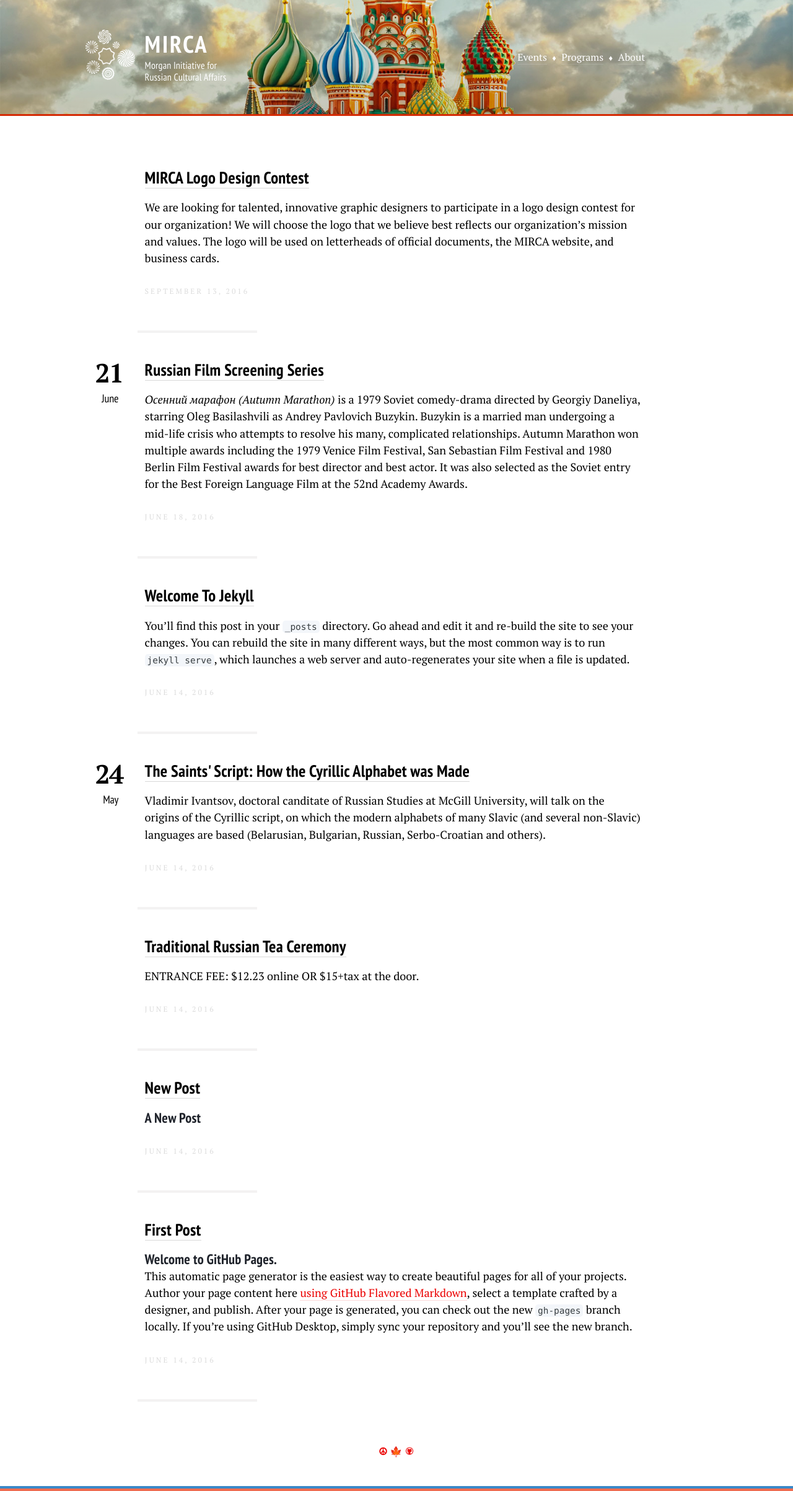
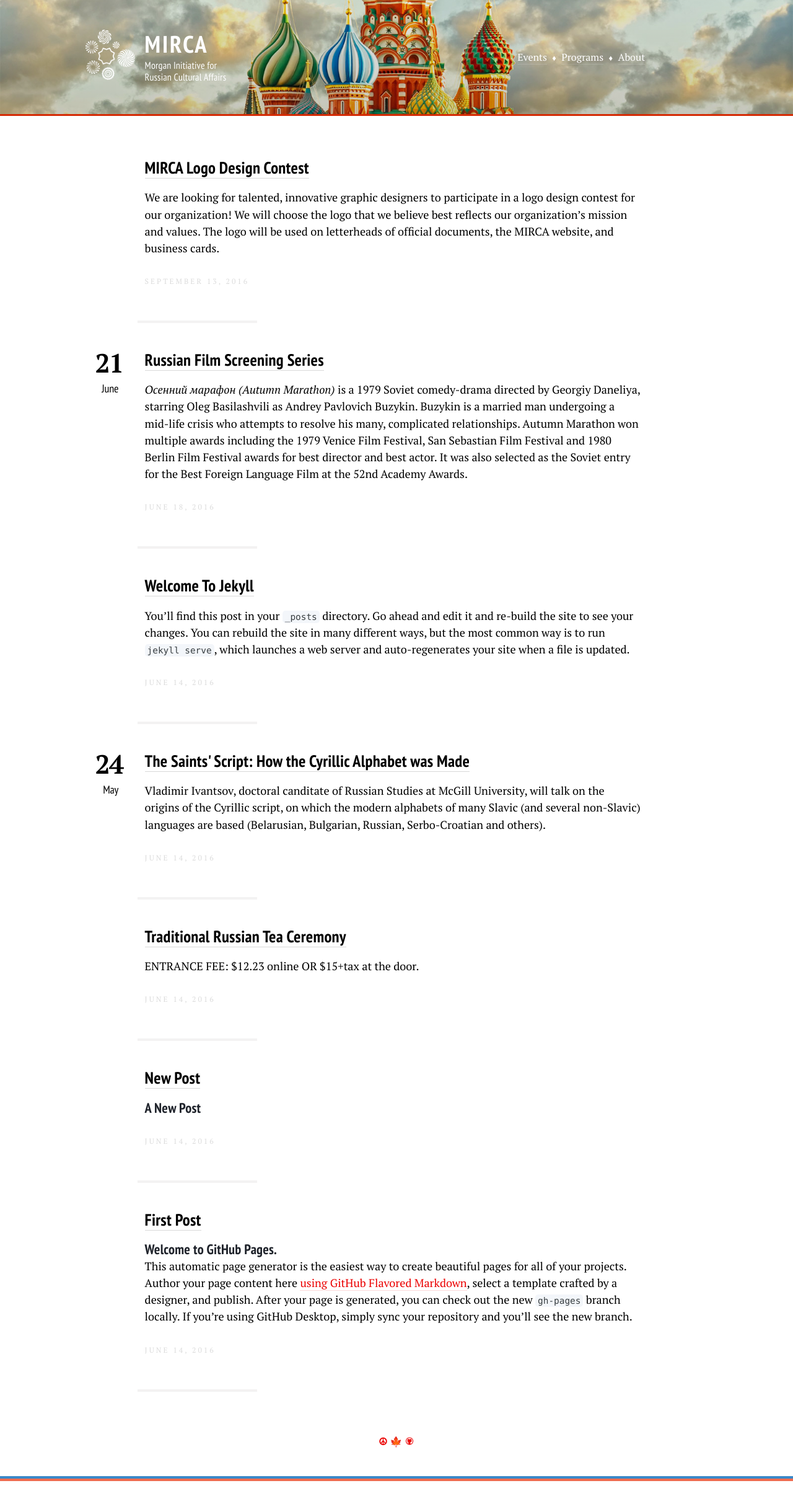
Before and after one commit to dy/mircamtl.github.io, a Jekyll site: the page built from index.html, in a window 1280 px wide. Shown: the whole page at 62% size. Built offline with Jekyll 4.4.1, drawn with Linux system fonts in a browser that asks for light colours.

Commit message:
Fix first item padding

```diff
--- a/css/index.css
+++ b/css/index.css
@@ -636,6 +636,9 @@ hr {
 	padding: 3rem 0rem 3rem;
 	/*border-bottom: .1rem dotted rgba(0, 0, 0, .15);*/
 }
+.post-item:first-child {
+	padding-top: 2rem;
+}
 .post-item:after {
 	content: '';
 	position: absolute;
```
